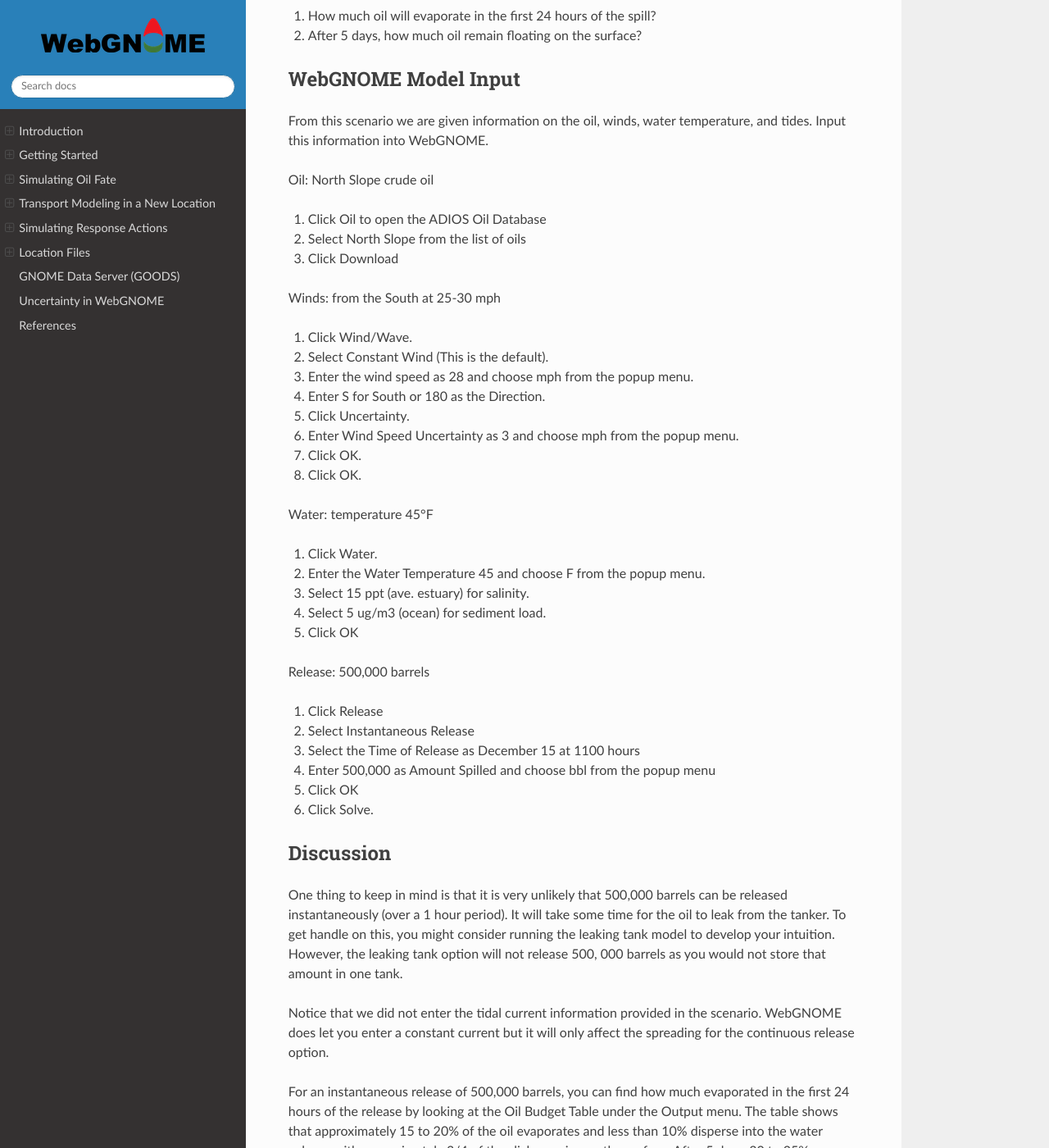
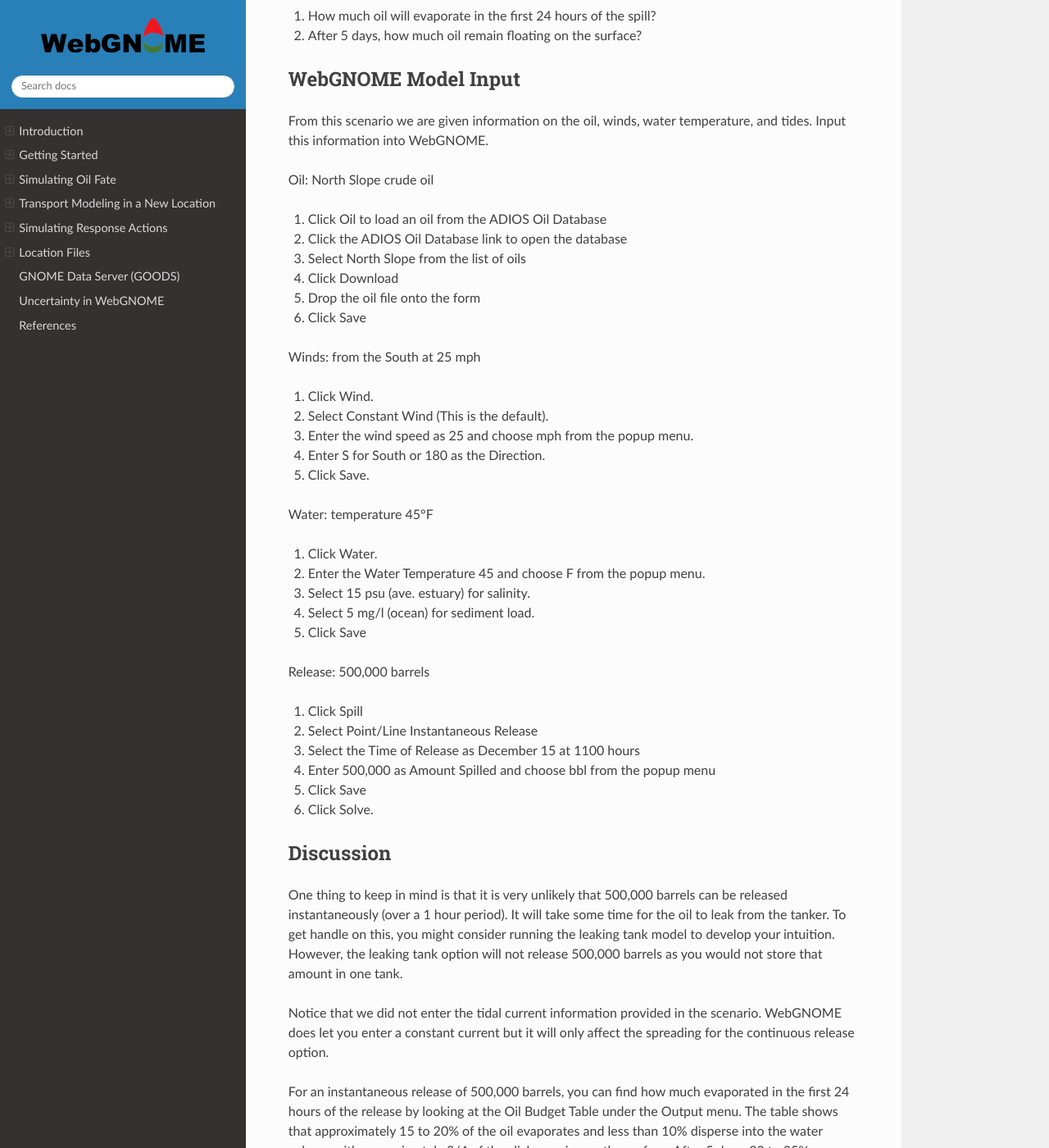
Before and after one commit to NOAA-ORR-ERD/WebGnomeClient, a Sphinx documentation site: the page built from doc/fate_exercises/instantaneous_exercise.rst, in a window 1280 px wide and 1400 px high, scrolled down 866 px. Shown: the whole window at 82% size. Built offline with Sphinx 7.4.7 and the Read the Docs theme 2.0.0, drawn with Linux system fonts in a browser that asks for light colours; some of the changed text lies outside the part shown.

Commit message:
removed some uncertainty examples

```diff
--- a/doc/fate_exercises/instantaneous_exercise.rst
+++ b/doc/fate_exercises/instantaneous_exercise.rst
@@ -28,7 +28,7 @@
 -----------
 
 #. The incident occurs in early winter, winds are from the South at
-   25-30 mph and the water temperature is 45°F.
+   25 mph and the water temperature is 45°F.
 #. The discharged oil is North Slope crude, which is commonly
    brought into Puget Sound.
 #. All of the oil carried by the tanker is spilled.
@@ -50,38 +50,37 @@
 
 Oil: North Slope crude oil
 
-#. Click Oil to open the ADIOS Oil Database
+#. Click Oil to load an oil from the ADIOS Oil Database
+#. Click the ADIOS Oil Database link to open the database
 #. Select North Slope from the list of oils
 #. Click Download
+#. Drop the oil file onto the form
+#. Click Save
 
-Winds: from the South at 25-30 mph
+Winds: from the South at 25 mph
 
-#. Click Wind/Wave.
+#. Click Wind.
 #. Select Constant Wind (This is the default).
-#. Enter the wind speed as 28 and choose mph from the popup menu.
+#. Enter the wind speed as 25 and choose mph from the popup menu.
 #. Enter S for South or 180 as the Direction.
-#. Click Uncertainty.
-#. Enter Wind Speed Uncertainty as 3 and choose mph from the popup
-   menu.
-#. Click OK.
-#. Click OK.
+#. Click Save.
 
 Water: temperature 45°F
 
 #. Click Water.
 #. Enter the Water Temperature 45 and choose F from the popup menu.
-#. Select 15 ppt (ave. estuary) for salinity.
-#. Select 5 ug/m3 (ocean) for sediment load.
-#. Click OK
+#. Select 15 psu (ave. estuary) for salinity.
+#. Select 5 mg/l (ocean) for sediment load.
+#. Click Save
 
 Release: 500,000 barrels
 
-#. Click Release
-#. Select Instantaneous Release
+#. Click Spill
+#. Select Point/Line Instantaneous Release
 #. Select the Time of Release as December 15 at 1100 hours
 #. Enter 500,000 as Amount Spilled and choose bbl from the popup
    menu
-#. Click OK
+#. Click Save
 #. Click Solve.
 
 
@@ -95,7 +94,7 @@
 will take some time for the oil to leak from the tanker. To get
 handle on this, you might consider running the leaking tank model to
 develop your intuition. However, the leaking tank option will not
-release 500, 000 barrels as you would not store that amount in one
+release 500,000 barrels as you would not store that amount in one
 tank.
 
 Notice that we did not enter the tidal current information provided
```
Also changed, not shown: doc/fate_exercises/dispersant_exercise.rst (+3 -5 lines), doc/fate_exercises/kronosaurus_exercise.rst (+6 -6 lines).
